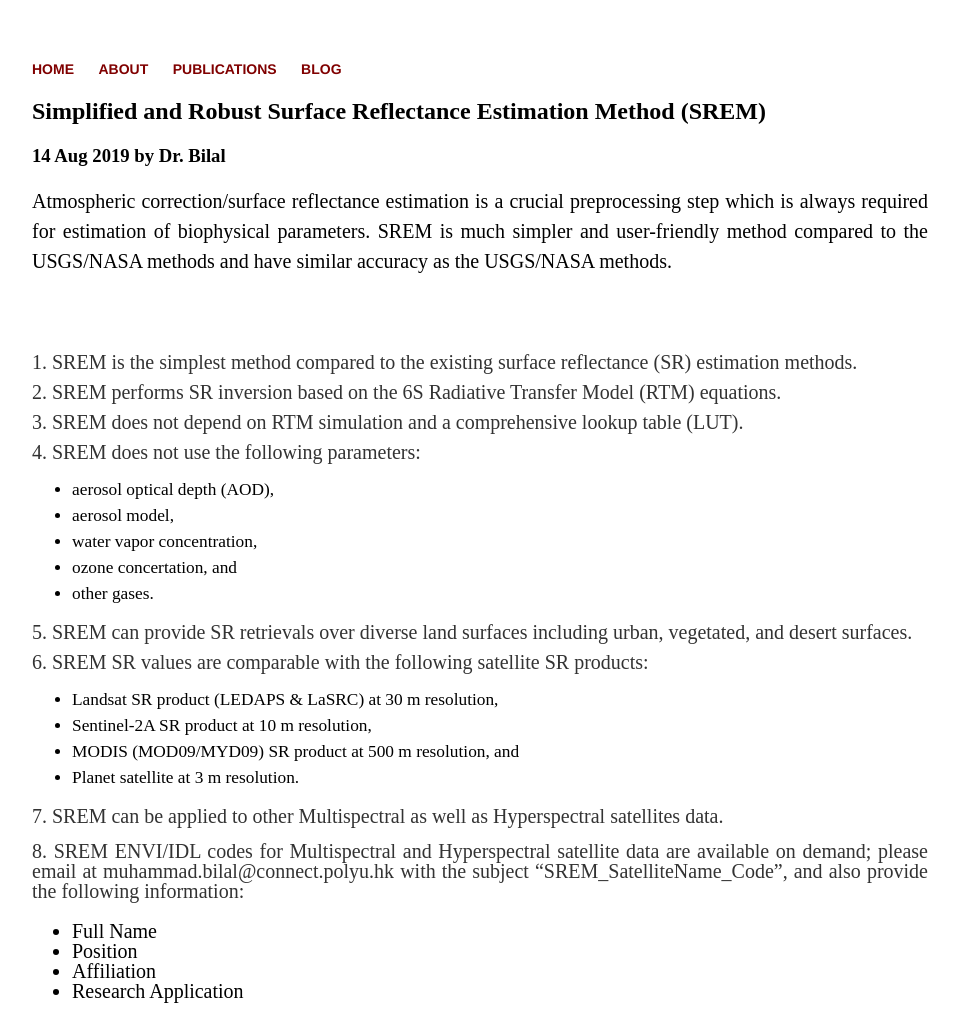
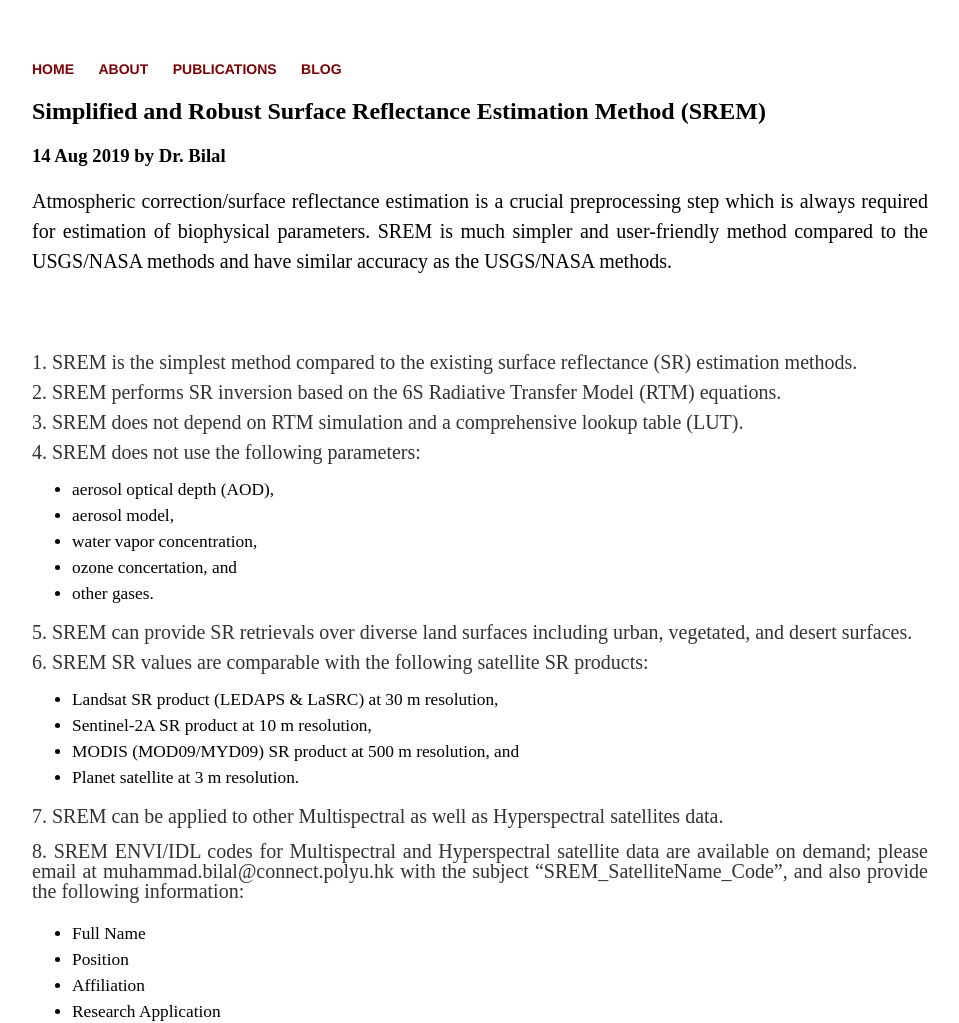
Before and after one commit to rs-DrBilal/rsbilal.github.io, a Jekyll site: the page built from _posts/2019-08-14-SREM.md, in a window 1280 px wide. Shown: the top 1023 px of the page, without its empty margins (160-1119 px from the left). Built offline with Jekyll 4.4.1, drawn with Linux system fonts in a browser that asks for light colours; comment, search, counter and statistics services are not loaded.

Commit message:
Update 2019-08-14-SREM.md

```diff
--- a/_posts/2019-08-14-SREM.md
+++ b/_posts/2019-08-14-SREM.md
@@ -5,9 +5,7 @@ author: Dr. Bilal
 date: 2019-08-14
 ---
 
-<div style="text-align:justify;line-height:1.5; font-size:15pt">Atmospheric correction/surface reflectance estimation is a crucial preprocessing step which is always required for estimation of biophysical parameters. SREM is much simpler and user-friendly method compared to the USGS/NASA methods and have similar accuracy as the USGS/NASA methods.</div>
-
-<br>
+<div style="text-align:justify;line-height:1.5; font-size:15pt">Atmospheric correction/surface reflectance estimation is a crucial preprocessing step which is always required for estimation of biophysical parameters. SREM is much simpler and user-friendly method compared to the USGS/NASA methods and have similar accuracy as the USGS/NASA methods.</div><br>
 <p style="text-align:justify;line-height:0.5; font-size:15pt">
 1. SREM is the simplest method compared to the existing surface reflectance (SR) estimation methods.
 </p>
@@ -54,7 +52,7 @@ date: 2019-08-14
 <p style="text-align:justify;line-height:1.0; font-size:15pt">
 8. SREM ENVI/IDL codes for Multispectral and Hyperspectral satellite data are available on demand; please email at muhammad.bilal@connect.polyu.hk with the subject “SREM_SatelliteName_Code”, and also provide the following information:
 </p>
-<ul style="list-style-type:disc;line-height:1.0; font-size:15pt">
+<ul style="list-style-type:disc;line-height:1.5; font-size:13pt">
       <li>Full Name</li>
       <li>Position</li>
       <li>Affiliation</li>
```
